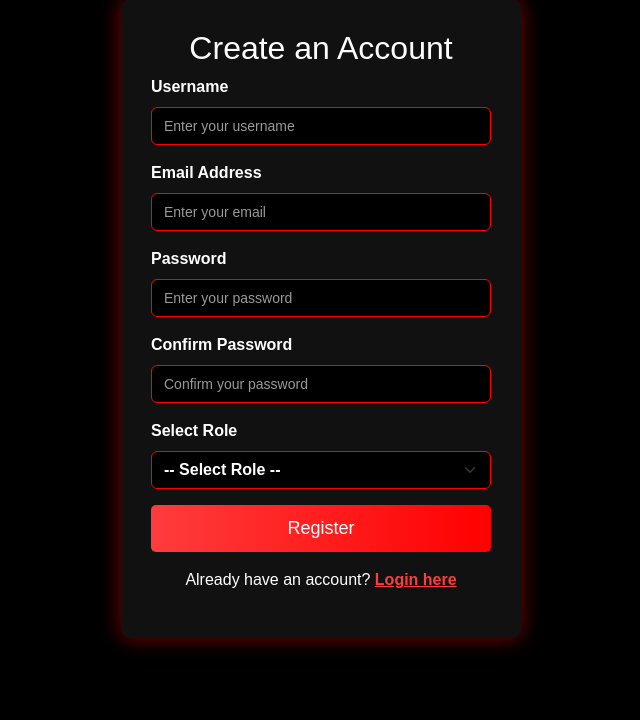
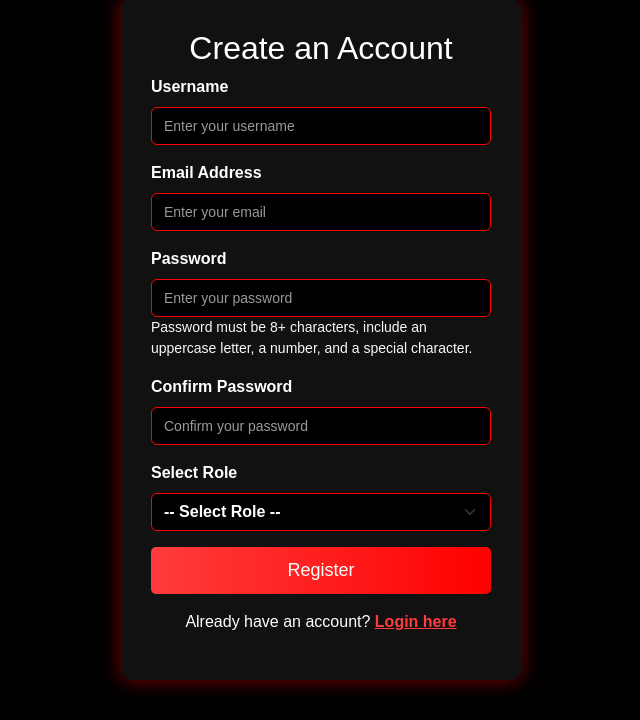
Before and after one commit to Edriane0226/E-BOOK--EVENT-MANAGEMENT-SYSTEM-, a PHP site: page /register.php in a window 1280 px wide. Shown: the part 157-877 px from the top of the page, without its empty margins (319-959 px from the left). Before the commit the page ends 806 px from the top, so only its background shows below. Run offline with PHP 8.4, Linux system fonts and the light colour scheme.

Commit message:
Update register.php

```diff
--- a/Source Code/register.php
+++ b/Source Code/register.php
@@ -2,7 +2,6 @@
 session_start();
 include 'config.php';
 include 'navbar.php';
-
 
 if ($_SERVER["REQUEST_METHOD"] == "POST") {
     $username = trim($_POST['username']);
@@ -13,9 +12,30 @@ if ($_SERVER["REQUEST_METHOD"] == "POST") {
 
     if (!in_array($role, ['admin', 'user'])) {
         $error = "Invalid role selection!";
-    } elseif ($password !== $confirm_password) {
+    }
+    else {
+        $stmt = $conn->prepare("SELECT id FROM users WHERE username = ? OR email = ?");
+        $stmt->bind_param("ss", $username, $email);
+        $stmt->execute();
+        $stmt->store_result();
+
+        if ($stmt->num_rows > 0) {
+            $error = "Username or Email already exists!";
+        }
+        $stmt->close();
+    }
+
+    if (!$error) {
+        if (strlen($password) < 8 || !preg_match('/[A-Z]/', $password) || !preg_match('/[0-9]/', $password) || !preg_match('/[\W]/', $password)) {
+            $error = "Password must be at least 8 characters long, include at least one uppercase letter, one number, and one special character!";
+        }
+        elseif ($password !== $confirm_password) {
             $error = "Passwords do not match!";
-    } else {
+        }
+    }
+
+
+    if (!$error) {
         $hashed_password = password_hash($password, PASSWORD_DEFAULT);
 
         $stmt = $conn->prepare("INSERT INTO users (username, email, password, role) VALUES (?, ?, ?, ?)");
@@ -26,7 +46,7 @@ if ($_SERVER["REQUEST_METHOD"] == "POST") {
             header("Location: login.php");
             exit();
         } else {
-            $error = "Email already exists!";
+            $error = "Something went wrong. Please try again!";
         }
 
         $stmt->close();
@@ -79,6 +99,7 @@ if ($_SERVER["REQUEST_METHOD"] == "POST") {
                 <div class="mb-3">
                     <label class="form-label">Password</label>
                     <input type="password" class="form-control" name="password" placeholder="Enter your password" required>
+                    <small class="text-light">Password must be 8+ characters, include an uppercase letter, a number, and a special character.</small>
                 </div>
                 <div class="mb-3">
                     <label class="form-label">Confirm Password</label>
```
Lines whose indentation alone changed are shown as unchanged.
